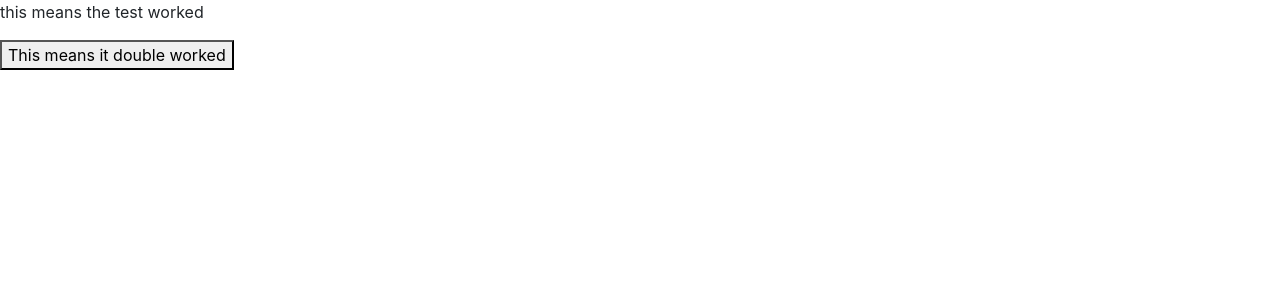
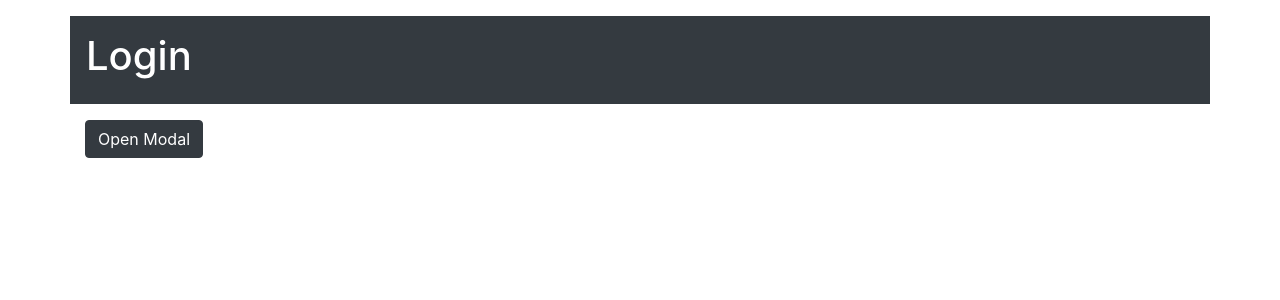
Before and after one commit to williammunnich/Hacky-bois, a Flask app: template hackathon/templates/login.html in a window 1280 px wide. Shown: the top 300 px of the page. Run offline with Flask 2, Linux system fonts and the light colour scheme; the template is opened without the code that fills it, so the values that code supplies are empty; some libraries are stand-ins or nearby versions.

Commit message:
OP Login page
modals wow

```diff
--- a/hackathon/templates/login.html
+++ b/hackathon/templates/login.html
@@ -10,13 +10,96 @@
 <script src="https://maxcdn.bootstrapcdn.com/bootstrap/4.5.2/js/bootstrap.min.js"></script>
 
 <body>
-
-<p id = "demo">
-
-<p>
-<button href="login.html">This means it double worked</button>
+    <div class="container p-3 my-3 bg-dark text-white">
+        <H1>Login</H1>
+    </div>
+    <div class="container">
+        <button type="button" class="btn btn-info btn-dark" data-toggle="modal" data-target="#myModal">Open Modal</button>
+    </div>
 </body>
 
+<div id="myModal" class="modal fade" role="dialog">
+    <div class="modal-dialog">
+
+        <!-- Modal content-->
+        <div class="modal-content">
+            <div class="modal-header">
+                <h4 class="modal-title">Register</h4>
+                <button type="button" class="close" data-dismiss="modal">&times;</button>
+            </div>
+            <div class="modal-body">
+                <div class="container">
+                    <form action="/action_page.php" class="needs-validation" novalidate>
+
+                      <div class="p1 pb-2">Orginization Type:</div>
+                      <div class="btn-group btn-group-toggle" data-toggle="buttons">
+                        <label class="btn btn-secondary active center" required>
+                            <input type="radio" name="options" id="option1" autocomplete="off" checkedv required> Club
+                            <div class="valid-feedback"></div>
+                            <div class="invalid-feedback">Please fill out this field.</div>
+                        </label>
+                        <label class="btn btn-secondary">
+                            <input type="radio" name="options" id="option2" autocomplete="off" required> Company
+                            <div class="valid-feedback"></div>
+                            <div class="invalid-feedback">Please fill out this field.</div>
+                        </label>
+                      </div>
+
+                      <div class="form-group">
+                          <label for="uname" class="pt-3">Email:</label>
+                          <input type="text" class="form-control" id="mail" placeholder="Enter username" name="mail" required>
+                          <div class="valid-feedback"></div>
+                          <div class="invalid-feedback">Please fill out this field.</div>
+                      </div>
+
+                      <div class="form-group">
+                        <label for="pwd">Password:</label>
+                        <input type="password" class="form-control" id="pwd" placeholder="Enter password" name="pswd" required>
+                        <div class="valid-feedback"></div>
+                        <div class="invalid-feedback">Please fill out this field.</div>
+                      </div>
+
+                      <div class="form-group form-check">
+                        <label class="form-check-label" class="pt-2">
+                          <input class="form-check-input" type="checkbox" name="remember" required> I agree on blabla.
+                          <div class="valid-feedback"></div>
+                          <div class="invalid-feedback">Check this checkbox to continue.</div>
+                        </label>
+                      </div>
+
+                      <button type="submit" class="btn btn-primary">Submit</button>
+                    </form>
+                  </div>
+            </div>
+
+            <div class="modal-footer">
+                <button type="button" class="btn btn-default" data-dismiss="modal">Close</button>
+            </div>
+
+        </div>
+    </div>
+</div>
+
+<script>
+    // Disable form submissions if there are invalid fields
+(function() {
+    'use strict';
+    window.addEventListener('load', function() {
+    // Get the forms we want to add validation styles to
+    var forms = document.getElementsByClassName('needs-validation');
+    // Loop over them and prevent submission
+    var validation = Array.prototype.filter.call(forms, function(form) {
+        form.addEventListener('submit', function(event) {
+        if (form.checkValidity() === false) {
+            event.preventDefault();
+            event.stopPropagation();
+        }
+        form.classList.add('was-validated');
+        }, false);
+    });
+    }, false);
+})();
+</script>
 
 <script>
 x= "this means the test worked"
```
Also changed, not shown: hackathon/templates/register.html (deleted, +0 -90 lines).
